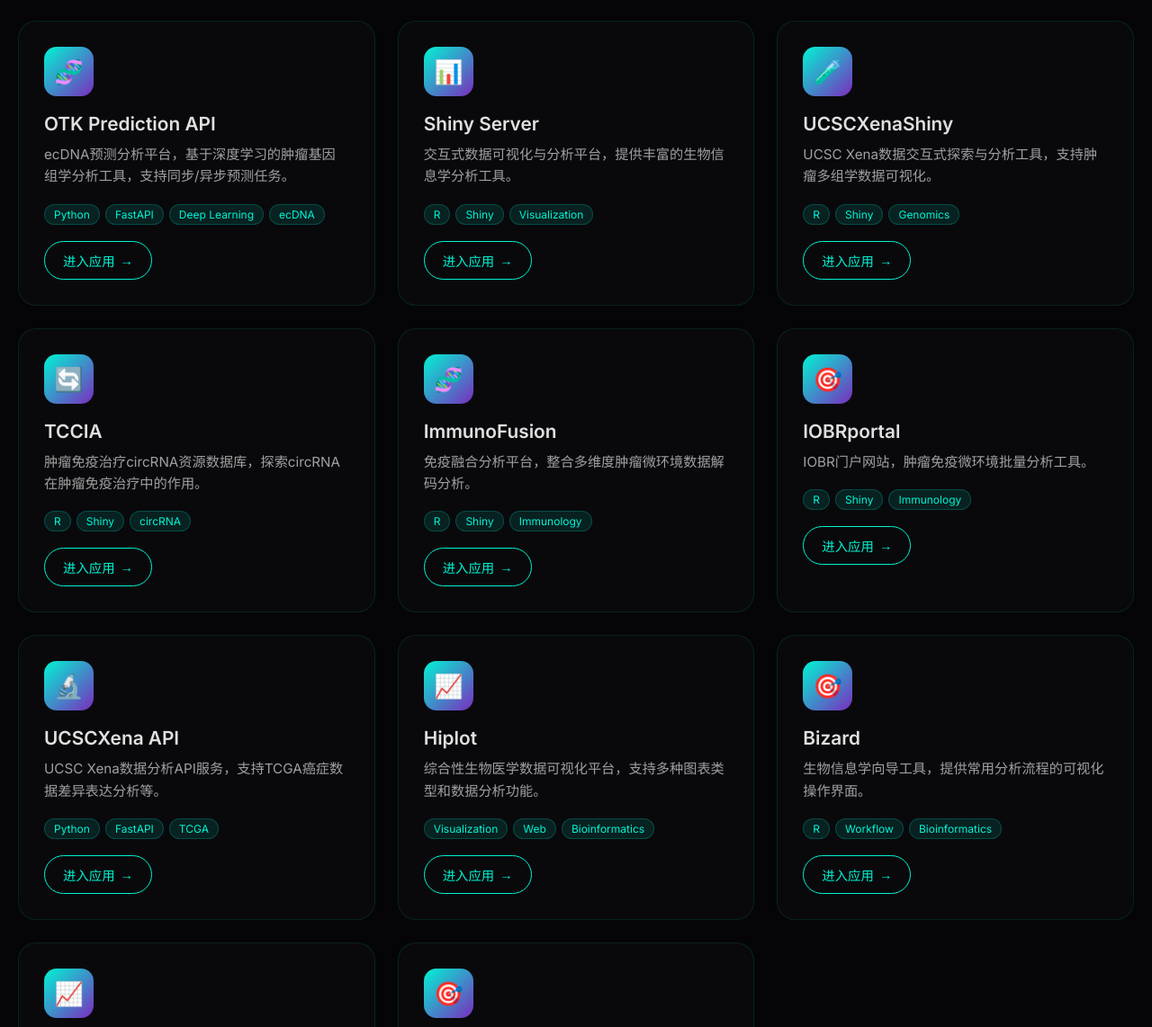
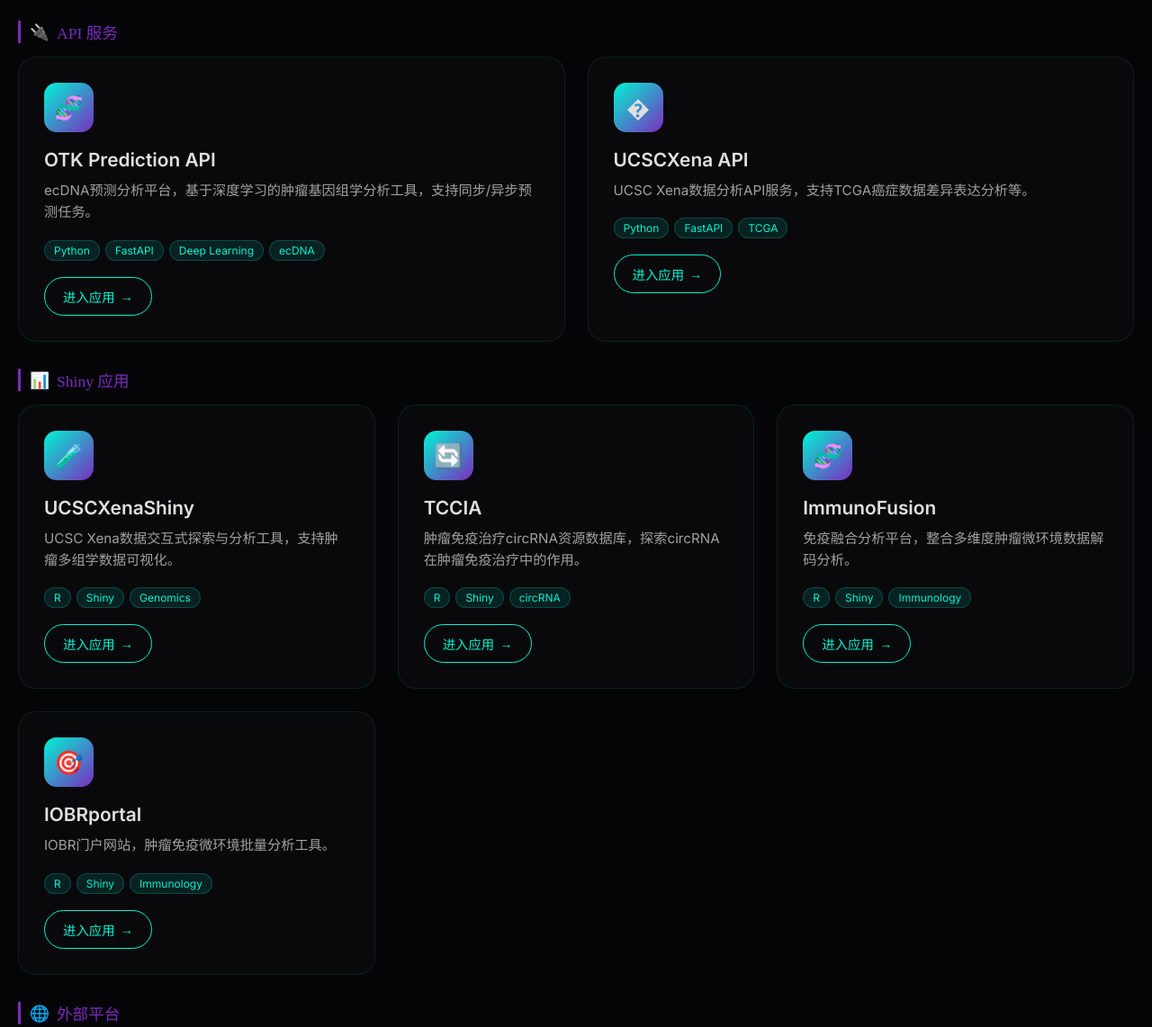
Before and after one commit to WangLabCSU/appnet, a plain HTML site: page landing/index.html in a window 1280 px wide. Shown: the part 880-2022 px from the top of the page at 90% size. Drawn offline with Linux system fonts and the light colour scheme; a web font is replaced by a local one.

Commit message:
refactor: reorganize applications by category with group titles

```diff
--- a/landing/index.html
+++ b/landing/index.html
@@ -352,6 +352,21 @@
             border-radius: 2px;
         }
 
+        .app-group-title {
+            font-size: 1.1rem;
+            color: var(--secondary);
+            margin: 30px 0 15px 0;
+            padding-left: 10px;
+            border-left: 3px solid var(--secondary);
+            display: flex;
+            align-items: center;
+            gap: 8px;
+        }
+
+        .app-group-title:first-of-type {
+            margin-top: 0;
+        }
+
         .apps-grid {
             display: grid;
             grid-template-columns: repeat(auto-fit, minmax(320px, 1fr));
@@ -696,6 +711,12 @@
 
         <section class="section">
             <h2 class="section-title chinese-text" data-zh="应用平台" data-en="Applications">应用平台</h2>
+
+            <!-- API 服务 -->
+            <div class="app-group-title">
+                <span>🔌</span>
+                <span class="chinese-text" data-zh="API 服务" data-en="API Services">API 服务</span>
+            </div>
             <div class="apps-grid">
                 <div class="app-card">
                     <div class="app-icon">🧬</div>
@@ -715,21 +736,28 @@
                 </div>
 
                 <div class="app-card">
-                    <div class="app-icon">📊</div>
-                    <h3 class="app-name">Shiny Server</h3>
-                    <p class="app-desc" data-zh="交互式数据可视化与分析平台，提供丰富的生物信息学分析工具。" data-en="Interactive data visualization and analysis platform.">
-                        交互式数据可视化与分析平台，提供丰富的生物信息学分析工具。
+                    <div class="app-icon">�</div>
+                    <h3 class="app-name">UCSCXena API</h3>
+                    <p class="app-desc" data-zh="UCSC Xena数据分析API服务，支持TCGA癌症数据差异表达分析等。" data-en="API service for UCSC Xena data analysis, supporting TCGA differential expression analysis.">
+                        UCSC Xena数据分析API服务，支持TCGA癌症数据差异表达分析等。
                     </p>
                     <div class="app-tags">
-                        <span class="app-tag">R</span>
-                        <span class="app-tag">Shiny</span>
-                        <span class="app-tag">Visualization</span>
+                        <span class="app-tag">Python</span>
+                        <span class="app-tag">FastAPI</span>
+                        <span class="app-tag">TCGA</span>
                     </div>
-                    <a href="/shiny" class="app-link">
+                    <a href="/ucscxena/" class="app-link">
                         <span data-zh="进入应用" data-en="Launch">进入应用</span> →
                     </a>
                 </div>
+            </div>
 
+            <!-- Shiny 应用 -->
+            <div class="app-group-title">
+                <span>📊</span>
+                <span class="chinese-text" data-zh="Shiny 应用" data-en="Shiny Applications">Shiny 应用</span>
+            </div>
+            <div class="apps-grid">
                 <div class="app-card">
                     <div class="app-icon">🧪</div>
                     <h3 class="app-name">UCSCXenaShiny</h3>
@@ -793,23 +821,14 @@
                         <span data-zh="进入应用" data-en="Launch">进入应用</span> →
                     </a>
                 </div>
+            </div>
 
-                <div class="app-card">
-                    <div class="app-icon">🔬</div>
-                    <h3 class="app-name">UCSCXena API</h3>
-                    <p class="app-desc" data-zh="UCSC Xena数据分析API服务，支持TCGA癌症数据差异表达分析等。" data-en="API service for UCSC Xena data analysis, supporting TCGA differential expression analysis.">
-                        UCSC Xena数据分析API服务，支持TCGA癌症数据差异表达分析等。
-                    </p>
-                    <div class="app-tags">
-                        <span class="app-tag">Python</span>
-                        <span class="app-tag">FastAPI</span>
-                        <span class="app-tag">TCGA</span>
-                    </div>
-                    <a href="/ucscxena/" class="app-link">
-                        <span data-zh="进入应用" data-en="Launch">进入应用</span> →
-                    </a>
-                </div>
-
+            <!-- 外部平台 -->
+            <div class="app-group-title">
+                <span>🌐</span>
+                <span class="chinese-text" data-zh="外部平台" data-en="External Platforms">外部平台</span>
+            </div>
+            <div class="apps-grid">
                 <div class="app-card">
                     <div class="app-icon">📈</div>
                     <h3 class="app-name">Hiplot</h3>
@@ -841,7 +860,14 @@
                         <span data-zh="进入应用" data-en="Launch">进入应用</span> →
                     </a>
                 </div>
+            </div>
 
+            <!-- 演示应用 -->
+            <div class="app-group-title">
+                <span>🧪</span>
+                <span class="chinese-text" data-zh="演示应用" data-en="Demo Applications">演示应用</span>
+            </div>
+            <div class="apps-grid">
                 <div class="app-card">
                     <div class="app-icon">📈</div>
                     <h3 class="app-name">Demo1: Gene Expression</h3>
```
